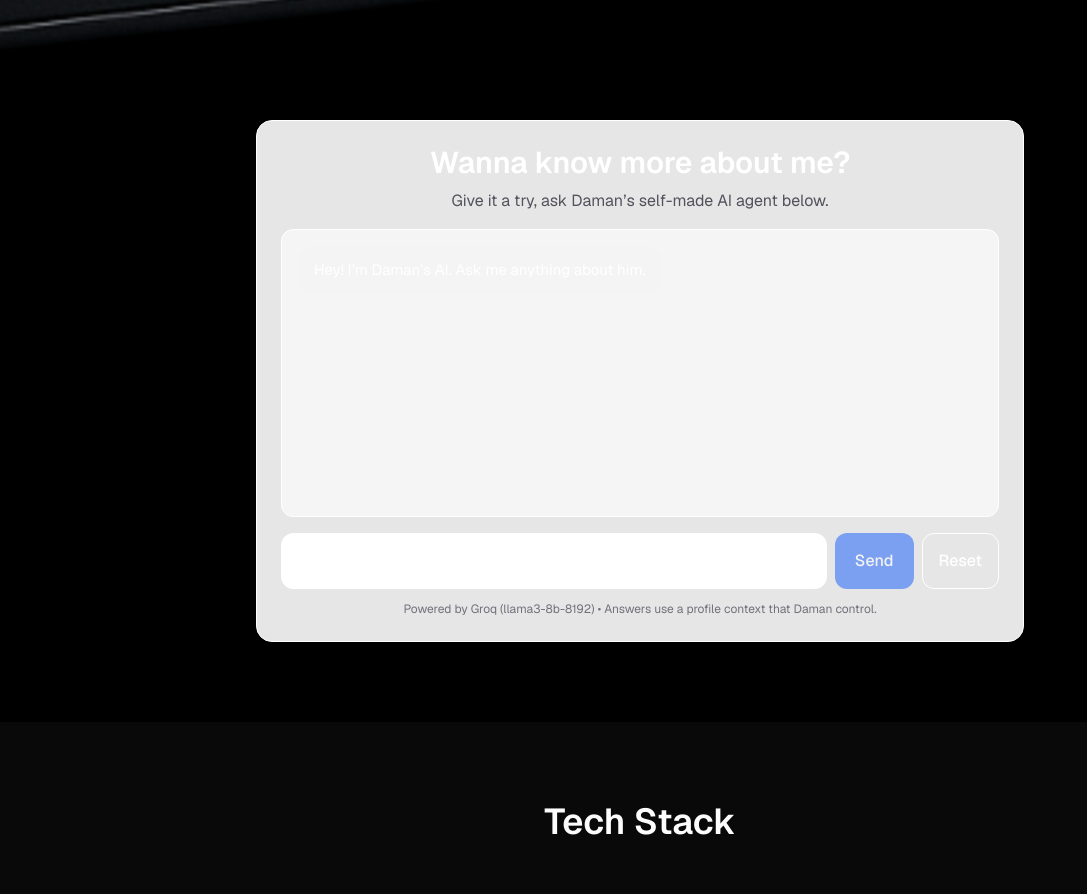
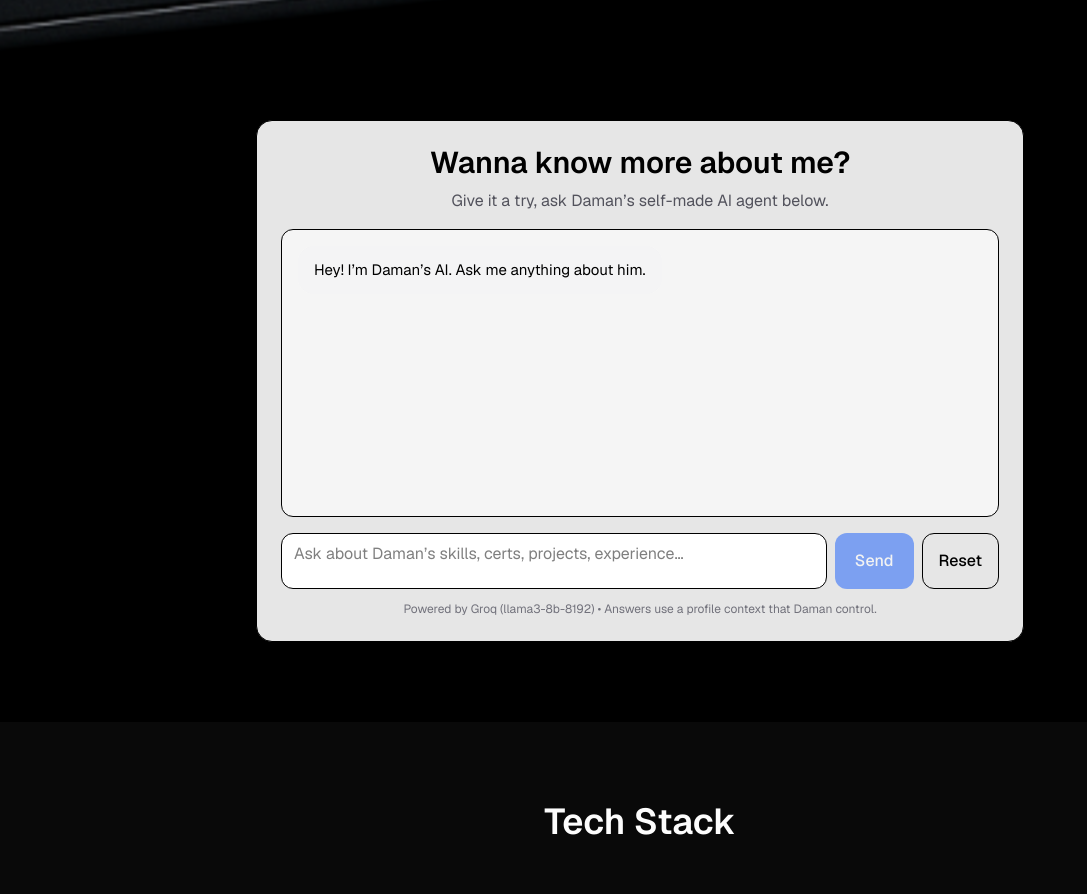
Before and after one commit to axeboyrocks/my-portfolio, a Next.js app: page / in a window 1280 px wide. Shown: the part 840-1734 px from the top of the page, without its empty margins (0-1087 px from the left). Built offline with nearby package versions, Linux system fonts and the light colour scheme; no server answers.

Commit message:
Remove resume button and PDF; fix AI chatbox text color for light mode

```diff
--- a/app/components/Daman-ai.js
+++ b/app/components/Daman-ai.js
@@ -84,7 +84,7 @@ export default function DamanAI() {
     }
 
     return (
-        <div className="w-full mx-auto max-w-3xl rounded-2xl border shadow-sm bg-white/90 dark:bg-zinc-900/70 backdrop-blur p-6">
+    <div className="w-full mx-auto max-w-3xl rounded-2xl border shadow-sm bg-white/90 dark:bg-zinc-900/70 backdrop-blur p-6 text-black dark:text-white">
             <h3 className="text-2xl md:text-3xl font-semibold text-center mb-2">
                 Wanna know more about me?
             </h3>
--- a/app/components/Hero.jsx
+++ b/app/components/Hero.jsx
@@ -77,14 +77,6 @@ export default function Hero() {
                     {done ? <Cursor faint /> : stage === 2 && <Cursor />}
                 </p>
             </div>
-
-            <a
-                href="/Damanpreet_Chauhan_Resume.pdf"
-                download
-                className="mt-6 px-6 py-3 bg-white text-black text-lg font-semibold rounded-full shadow-md hover:bg-neutral-200 transition-all duration-300"
-            >
-                Download Resume
-            </a>
         </section>
     );
 }
```
Also changed, not shown: 1 other file (tests, documents, lock files or other folders).
